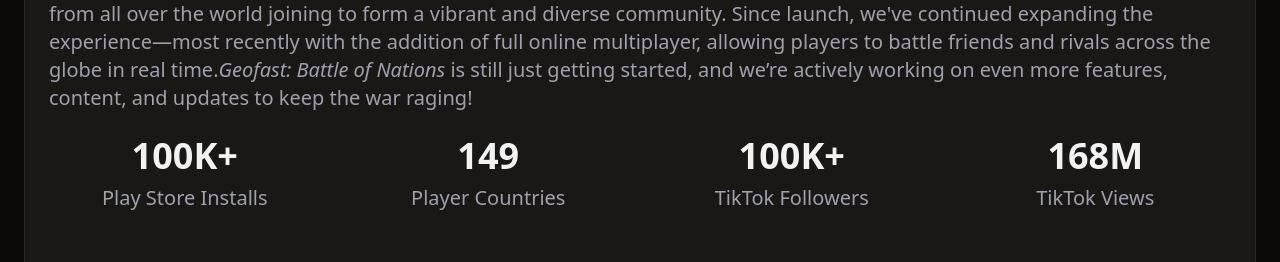
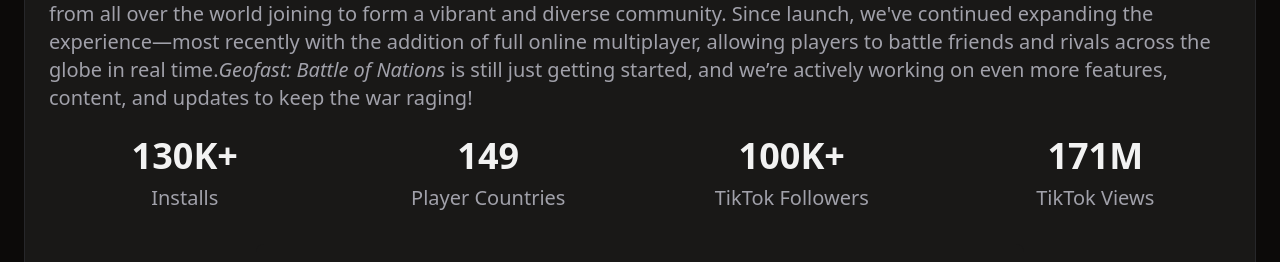
Before and after one commit to utkarshtrivedimdz/geofast-landing-page, a React (Vite) app: page / in a window 1280 px wide. Shown: the part 3780-4042 px from the top of the page. Built offline with nearby package versions, Linux system fonts and the light colour scheme.

Commit message:
Update Statistics.tsx

```diff
--- a/src/components/Statistics.tsx
+++ b/src/components/Statistics.tsx
@@ -6,8 +6,8 @@ export const Statistics = () => {
 
   const stats: statsProps[] = [
     {
-      quantity: "100K+",
-      description: "Play Store Installs",
+      quantity: "130K+",
+      description: "Installs",
     },
     {
       quantity: "149",
@@ -18,7 +18,7 @@ export const Statistics = () => {
       description: "TikTok Followers",
     },
     {
-      quantity: "168M",
+      quantity: "171M",
       description: "TikTok Views",
     },
   ];
```
